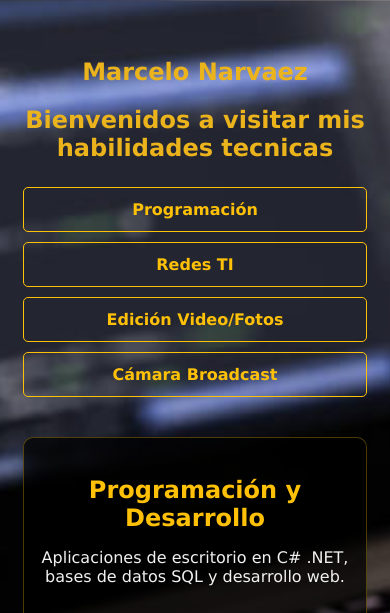
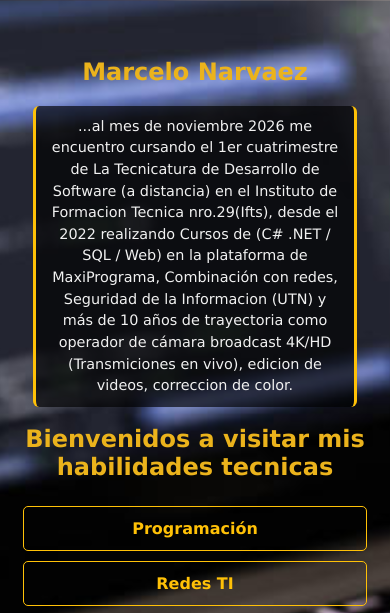
Before and after one commit to marcelonarvaez19/Portfolio, a plain HTML site: page index.html in a window 390 px wide. Shown: the top 613 px of the page. Drawn offline with Linux system fonts and the light colour scheme.

Commit message:
Agrego reseña profesional en el encabezado

```diff
--- a/index.html
+++ b/index.html
@@ -20,6 +20,10 @@
     <div class="group">
         <header>
            <h2>Marcelo Narvaez</h2>
+                <p class="resena">
+                 ...al mes de noviembre 2026 me encuentro cursando el 1er cuatrimestre de La Tecnicatura de Desarrollo de Software (a distancia) en el Instituto de Formacion Tecnica nro.29(Ifts), desde el 2022 realizando Cursos de (C# .NET / SQL / Web) en la plataforma de MaxiPrograma,
+                Combinación con redes, Seguridad de la Informacion (UTN) y más de 10 años de trayectoria como operador de cámara broadcast 4K/HD (Transmiciones en vivo), edicion de videos, correccion de color.
+                </p>
            <h1>Bienvenidos a visitar mis habilidades tecnicas</h1>
 
              <!-- Menú de navegación rápida hacia cada sección -->
--- a/styles.css
+++ b/styles.css
@@ -215,4 +215,25 @@ html {
         padding: 12px;
     }
 }
+/* Estilo de la reseña profesional en el encabezado */
+.resena {
+    max-width: 780px;
+    margin: 15px auto 22px auto;
+    padding: 12px 20px;
+    background-color: rgba(0, 0, 0, 0.65);
+    border-left: 3px solid #ffc107;
+    border-right: 3px solid #ffc107;
+    border-radius: 6px;
+    color: #f1f1f1;
+    font-size: 1rem;
+    line-height: 1.5;
+    text-align: center;
 }
+@media (max-width: 768px) {
+    .resena {
+        font-size: 0.9rem;
+        padding: 10px 14px;
+        margin: 12px 10px 18px 10px;
+    }
+}
+}
```
